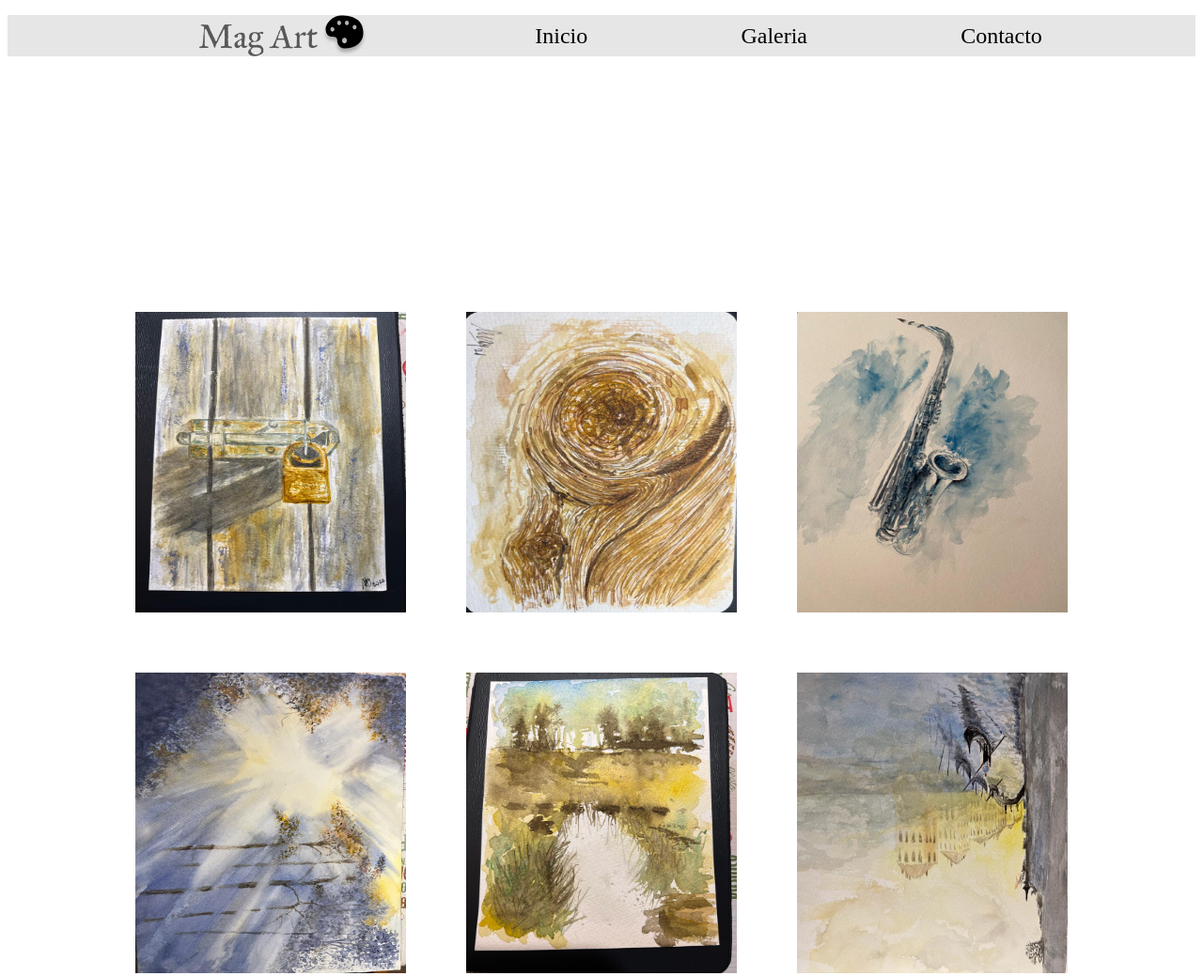
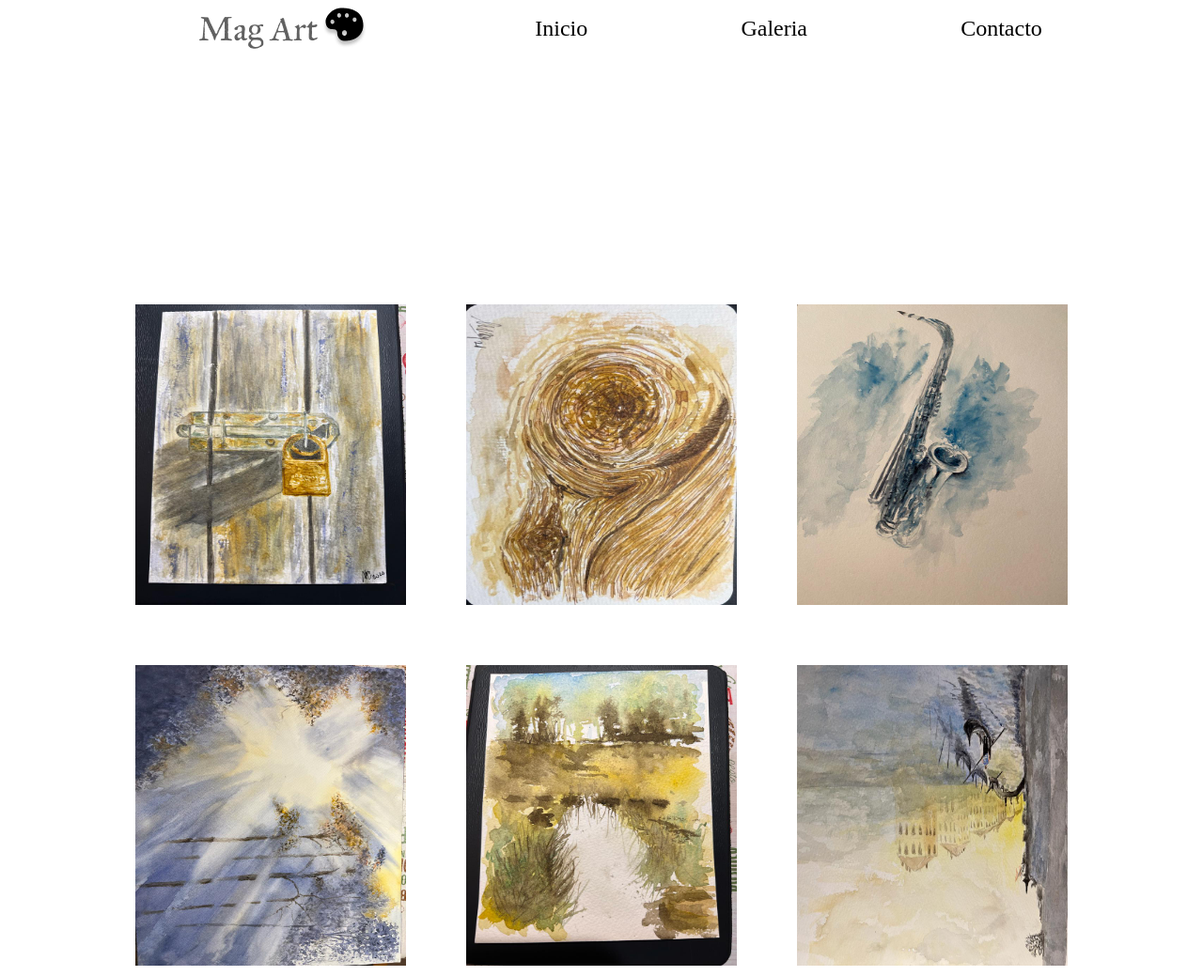
Before and after one commit to abrilcapizzano/Magart, a website: page index.html in a window 1280 px wide. Shown: the top 1039 px of the page at 94% size. Drawn offline with Linux system fonts and the light colour scheme.

Commit message:
background

```diff
--- a/scss/_mixins.scss
+++ b/scss/_mixins.scss
@@ -1,8 +1,10 @@
 @mixin header {
     nav{
-        background-color: rgba(211, 211, 211, 0.574);
+        background-color: rgba(255, 255, 255, 0.574);
+
     }
     nav ul {
+        margin: 0;
         display: flex;
         flex-direction: row;
         list-style: none;
@@ -16,6 +18,7 @@
     }
 
     li {
+        list-style: none;
         display: flex;
         flex-direction: row;
         justify-content: right;
```
Also changed, not shown: css/style.css.
